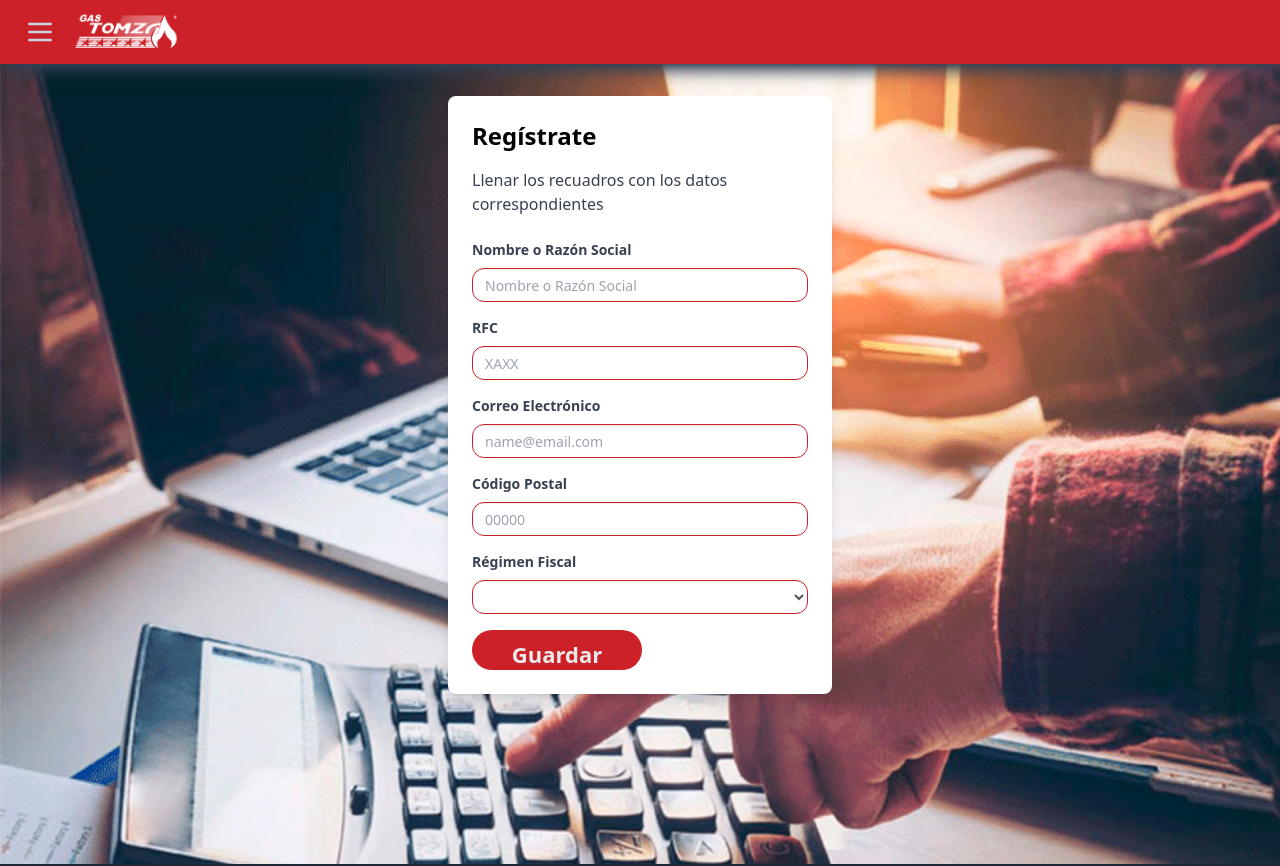
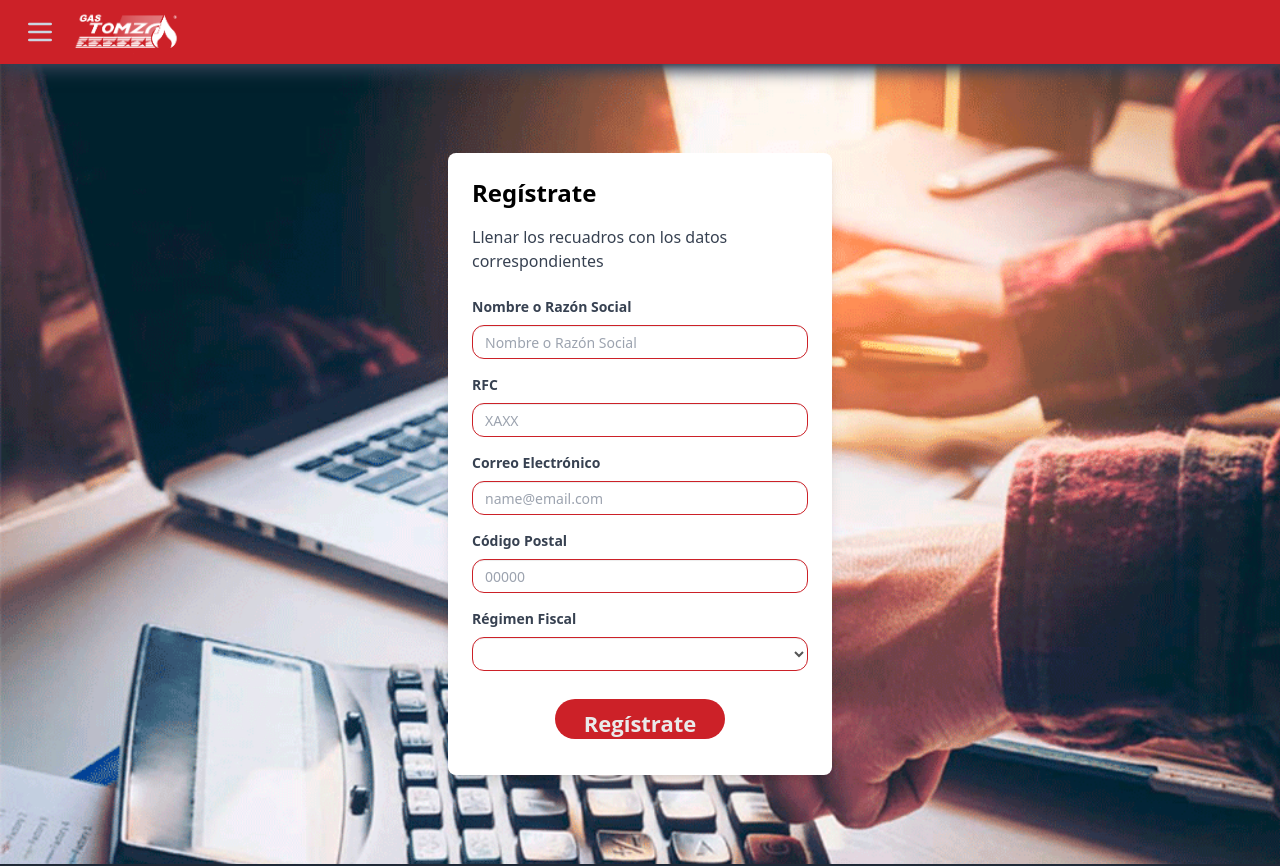
Before and after one commit to t-hrodriguez/facturacion-zae, an Angular app: page /#/cliente in a window 1280 px wide. Shown: the top 866 px of the page. Built offline with nearby package versions, Linux system fonts and the light colour scheme.

Commit message:
style: change button colors

```diff
--- a/src/app/app.component.html
+++ b/src/app/app.component.html
@@ -3,7 +3,7 @@
   <app-navbar></app-navbar>
   <!-- Imagen Header -->
   <div class="img-background bg-gray-100 h-screen justify-center">
-    <div class="mt-8">
+    <div class=" h-full flex items-center justify-center">
       <router-outlet>
         <!-- rest of your app omitted for brevity -->
         <!-- <div>IDLE_STATE: {{idleState}}, COUNTDOWN: {{countdown}}</div> -->
--- a/src/app/buscar/buscar.component.html
+++ b/src/app/buscar/buscar.component.html
@@ -37,83 +37,14 @@
              type="date" name="fechaesperada" data-val-requires="Date is required" required>
     </div>
 
-  <button class="bg-red-zae text-white py-2 px-4 rounded hover:bg-red-900 transition duration-200" type="submit">Buscar</button>
+    <div class="w-full flex justify-center py-3">
+      <button
+        [disabled]="isLoading"
+        class="bg-red-zae text-white flex items-center justify-center gap-4 mx-auto py-2 px-4 rounded disabled:opacity-75 disabled:hover:bg-[#cc2128] hover:bg-red-900 transition duration-200"
+        type="submit"
+      >
+        Buscar <span *ngIf="isLoading"><i class="fa-solid fa-circle-notch animate-spin"></i></span>
+      </button>
+    </div>
   </form>
 </div>
-<!--<div class="welcome">-->
-<!--  <br>-->
-<!--  <br>-->
-<!--  <br>-->
-<!--  <div class="wrapper">-->
-<!--    <div class="imagen">-->
-<!--      <IMG SRC="assets/img/llamita.png" WIDTH=40 HEIGHT=40>-->
-<!--    </div>-->
-<!--    <div class="title-text">-->
-<!--      <div class="title">-->
-<!--        Buscar Nota-->
-<!--      </div>-->
-<!--    </div>-->
-<!--    <a> Llenar los recuadros con los datos correspondientes</a>-->
-<!--    <br>-->
-<!--    <br>-->
-<!--    <div class="form-inner">-->
-<!--      <form #loginForm="ngForm" (ngSubmit)="SearchSaleOrder()" ngNativeValidate class="RFC">-->
-<!--        <span class="input-group-text" id="Span5">RFC:</span>-->
-<!--        <input [(ngModel)]="rfc" name="rfc" type="text" id="Header_TB_NumRfc" class="form-control"-->
-<!--               aria-label="Small" aria-describedby="inputGroup-sizing-sm" placeholder="Ingresa R.F.C."-->
-<!--               required="" style="text-transform: uppercase;"/>-->
-<!--        <pre id="resultado"></pre>-->
-<!--        <span id="Header_LB_Messag" style="color:#CC2128;font-size:6pt;"></span>-->
-
-<!--        <div class="input-group input-group-sm mb-3">-->
-<!--          <div class="input-group-prepend">-->
-<!--            <span class="input-group-text" id="Span2">Buscar por:</span>-->
-<!--          </div>-->
-<!--          <select [(ngModel)]="tipo" name="tipo" id="Header_TB_NumTic2" class="form-control"-->
-<!--                  aria-label="Small" aria-describedby="inputGroup-sizing-sm" placeholder="Ingresa Número"-->
-<!--                  required="" (change)="onShowPos()">-->
-<!--            <option [ngValue]="'0'">Selecciona una opción</option>-->
-<!--            <option *ngFor="let tip of tipoBusqueda" [ngValue]="tip.id">{{ tip.name }}</option>-->
-<!--          </select>-->
-<!--        </div>-->
-
-<!--        <div class="input-group input-group-sm mb-3">-->
-<!--          <div class="input-group-prepend">-->
-<!--            <span class="input-group-text" id="Span1">Número:</span>-->
-<!--          </div>-->
-<!--          <input [(ngModel)]="saleRef" name="orden" type="text" id="Header_TB_NumTic" class="form-control"-->
-<!--                 aria-label="Small" aria-describedby="inputGroup-sizing-sm" placeholder="Ingresa Número"-->
-<!--                 required=""/>-->
-<!--        </div>-->
-
-<!--        <div class="input-group input-group-sm mb-3" *ngIf="showPOS">-->
-<!--          <div class="input-group-prepend">-->
-<!--            <span class="input-group-text" id="Span4">Punto Venta:</span>-->
-<!--          </div>-->
-<!--          <select [(ngModel)]="pointOfSale" name="pos"-->
-<!--                  type="text" placeholder="Punto de venta" class="form-control">-->
-<!--            <option [ngValue]="0">Selecciona un punto de venta</option>-->
-<!--            <option *ngFor="let pos of pointOfSales" [ngValue]="pos.id">{{ pos.name }}</option>-->
-<!--          </select>-->
-<!--        </div>-->
-
-<!--        <div class="input-group input-group-sm mb-3">-->
-<!--          <div class="input-group-prepend">-->
-<!--            <span class="input-group-text" id="Span3">Fecha Venta:</span>-->
-<!--          </div>-->
-<!--          <input [(ngModel)]="saleDate" name="fecha"-->
-<!--                 type="date" name="fechaesperada" data-val-requires="Date is required" required>-->
-<!--          &lt;!&ndash;  <input name="ctl00$Header$TB_FecRec" type="text" id="Header_TB_FecRec" class="form-control" aria-label="Small" aria-describedby="inputGroup-sizing-sm" placeholder="Fecha del recibo" data-val-required="Date is required" required="" />&ndash;&gt;-->
-<!--        </div>-->
-
-<!--        <br>-->
-
-<!--        <div class="buscar" align="center">-->
-<!--          <div class="btn-layer"></div>-->
-<!--          <button id="buscar" type="submit" value="buscar"> Buscar</button>-->
-<!--        </div>-->
-<!--      </form>-->
-<!--    </div>-->
-<!--  </div>-->
-
-<!--</div>-->
--- a/src/app/buscar/buscar.component.ts
+++ b/src/app/buscar/buscar.component.ts
@@ -26,6 +26,7 @@ export class BuscarComponent implements OnInit {
   public tipo: string = "0";
   public pointOfSales!: Array<any>;
   public showPOS: boolean = false;
+  isLoading = false;
 
   constructor(
     private busquedaService: BusquedaService,
@@ -58,13 +59,18 @@ export class BuscarComponent implements OnInit {
       alert('Selecciona un valor para "Buscar por"');
       return;
     }
+    this.isLoading = true;
     this.busquedaService.SearchOrder(this.pointOfSale, this.saleRef, this.companyId, parseInt(this.tipo), this.saleDate).subscribe({
       next: (r) => {
-        console.log(r.result)
-        if (r.result && r.result.length == 0)
+        this.isLoading = false;
+        if (r.result && r.result.length == 0){
+          this.isLoading = false;
           alert("No se han encontrado ninguna orden de venta");
-        else if (r.result && r.result.length > 1)
+        }
+        else if (r.result && r.result.length > 1){
+          this.isLoading = false;
           alert("Esta orden de venta no puede ser facturada debido a que ha sido reembolsada")
+        }
         else{
           let order = r.result[0];
           if (order.partner.rfc === this.rfc){
@@ -85,18 +91,22 @@ export class BuscarComponent implements OnInit {
                           localStorage.setItem("rfc", this.rfc)
                           this.router.navigate(['orden'], {queryParams: {ciudad: this.companyId}})
                         } else {
+                          this.isLoading = false;
                           alert("Ha ocurrido un error al cambiar el cliente de la orden: " + r.result?.message);
                         }
                       }, error: (e) => {
+                        this.isLoading = false;
                         console.log(e)
                       }
                     });
                   } else {
+                    this.isLoading = false;
                     localStorage.setItem("order", JSON.stringify(order));
                     localStorage.setItem("rfc", this.rfc)
                     this.router.navigate(['cliente'], {queryParams: {ciudad: this.companyId, order_id: order.id}});
                   }
                 }, error: (e) => {
+                  this.isLoading = false;
                   console.log(e)
                 }
               });
@@ -104,14 +114,17 @@ export class BuscarComponent implements OnInit {
 
 
             } else {
+              this.isLoading = false;
               alert("Esta orden no puede ser facturada ya que está asignada a un cliente distinto");
               return;
             }
           }
 
         }
+        this.isLoading = false;
       },
       error: (e) => {
+        this.isLoading = false;
         alert('')
       }
     });
--- a/src/app/cliente/cliente.component.html
+++ b/src/app/cliente/cliente.component.html
@@ -25,12 +25,20 @@
       <select [(ngModel)]="l10n_mx_edi_fiscal_regime" name="fiscal_regime" id="fiscal_regime" class="form-control"
               aria-label="Small" aria-describedby="inputGroup-sizing-sm"
               required>
-        <option [ngValue]="''" disabled>Selecciona un Régimen Fiscal</option>
+        <option [ngValue]="'0'" disabled>Selecciona un Régimen Fiscal</option>
         <option *ngFor="let fr of fiscalRegimes" [ngValue]="fr.id">{{ fr.name }}</option>
       </select>
     </div>
 
-  <button class="bg-red-zae text-white py-2 px-4 rounded hover:bg-red-900 transition duration-200" type="submit">Guardar</button>
+    <div class="w-full flex justify-center py-3">
+      <button
+        [disabled]="isLoading"
+        class="bg-red-zae text-white flex items-center justify-center gap-4 mx-auto py-2 px-4 rounded disabled:opacity-75 disabled:hover:bg-[#cc2128] hover:bg-red-900 transition duration-200"
+        type="submit"
+      >
+        Regístrate <span *ngIf="isLoading"><i class="fa-solid fa-circle-notch animate-spin"></i></span>
+      </button>
+    </div>
   </form>
 </div>
 
--- a/src/app/cliente/cliente.component.ts
+++ b/src/app/cliente/cliente.component.ts
@@ -47,6 +47,8 @@ export class ClienteComponent implements OnInit {
   public l10n_mx_edi_fiscal_regime!: string;
   private companyId!: number;
   public order: any;
+  isLoading = false;
+
   constructor(
     private clienteService: ClienteService,
     private router: Router,
@@ -70,10 +72,11 @@ export class ClienteComponent implements OnInit {
   }
 
   CreateCustomer() {
+    this.isLoading = true;
     if(this.isFormValid()){
-      console.log(this.order_id)
       this.clienteService.CrearCliente(this.name, this.zip, this.vat, this.email, this.companyId, this.l10n_mx_edi_fiscal_regime, this.order_id).subscribe({
           next: (r) => {
+            this.isLoading = false;
             if (r.result && r.result.id){
               // @ts-ignore
               // update order with partner id
@@ -92,12 +95,14 @@ export class ClienteComponent implements OnInit {
             }
           },
           error: (e) => {
+            this.isLoading = false;
             // TODO handle error
           }
         }
       );
     }
     else {
+      this.isLoading = false;
       alert("Por favor llena todos los campos, no se permiten espacios vacíos");
     }
   }
--- a/src/app/order/order.component.html
+++ b/src/app/order/order.component.html
@@ -57,7 +57,7 @@
         <option [ngValue]="'0'" disabled>--Selecciona un uso CFDI--</option>
         <option *ngFor="let reg of ediUse" [ngValue]="reg.id">{{reg.name}}</option>
       </select>
-      <button [disabled]="isWorking" class="px-6 py-2 bg-blue-600 text-white flex items-center gap-4 rounded-lg hover:bg-blue-700 disabled:hover:bg-blue-600 disabled:opacity-50" (click)="TimbrarFactura()">
+      <button [disabled]="isWorking" class="px-6 py-2 bg-[#cc2128] text-white flex items-center gap-4 rounded-lg hover:bg-red-900 disabled:hover:bg-[#cc2128] disabled:opacity-50" (click)="TimbrarFactura()">
         Facturar
       </button>
     </div>
```
